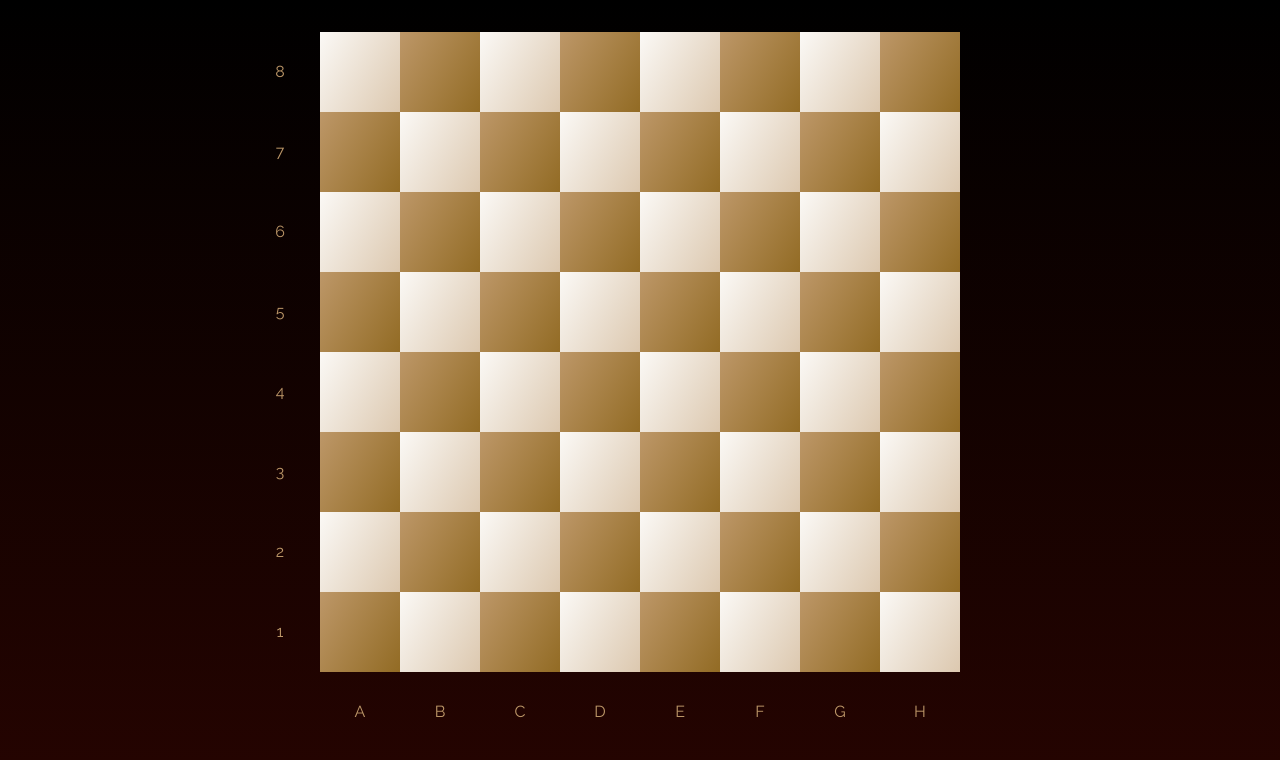
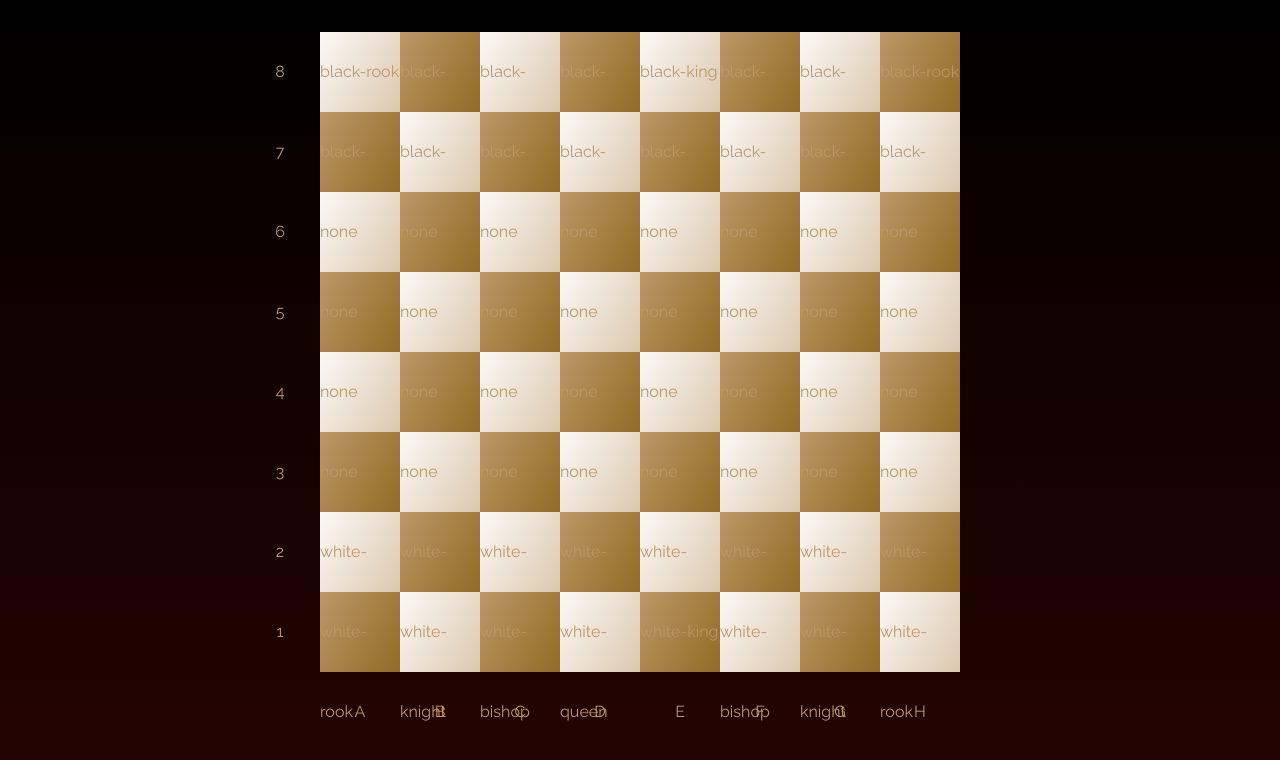
Before and after one commit to bespired/chess, a Vue app: page / in a window 1280 px wide. Shown: the top 760 px of the page. Built offline with nearby package versions, Linux system fonts and the light colour scheme.

Commit message:
constants

```diff
--- /dev/null
+++ b/src/classes/Constants.js
@@ -0,0 +1,10 @@
+export const setup= {
+	A : { 1: 'white-rook',   2: 'white-pawn', 7: 'black-pawn', 8: 'black-rook'   },
+	B : { 1: 'white-knight', 2: 'white-pawn', 7: 'black-pawn', 8: 'black-knight' },
+	C : { 1: 'white-bishop', 2: 'white-pawn', 7: 'black-pawn', 8: 'black-bishop' },
+	D : { 1: 'white-queen',  2: 'white-pawn', 7: 'black-pawn', 8: 'black-queen'  },
+	E : { 1: 'white-king',   2: 'white-pawn', 7: 'black-pawn', 8: 'black-king'   },
+	F : { 1: 'white-bishop', 2: 'white-pawn', 7: 'black-pawn', 8: 'black-bishop' },
+	G : { 1: 'white-knight', 2: 'white-pawn', 7: 'black-pawn', 8: 'black-knight' },
+	H : { 1: 'white-rook',   2: 'white-pawn', 7: 'black-pawn', 8: 'black-rook'   },
+}
--- a/src/components/ChessBoard.vue
+++ b/src/components/ChessBoard.vue
@@ -5,7 +5,7 @@
 			<div v-for="(rankletter, ranknumber) in ranks"
 					:key="`${rankletter}${file}`"
 					:class="tile(ranknumber, file)">
-				<!-- draw the piece -->
+				{{ pieceOn(rankletter, file) }}
 			</div>
 			<div class="none-tile"></div>
 		</div>
@@ -21,12 +21,15 @@
 </template>
 
 <script>
+import { setup } from '@/classes/Constants.js';
+
 export default {
 	name: 'ChessBoard',
 	data(){
 		return {
 			files: [ 8, 7, 6, 5, 4, 3, 2, 1],
 			ranks: ['A','B','C','D','E','F','G','H'],
+			squares: setup
 		}
 	},
 	methods: {
@@ -36,6 +39,10 @@ export default {
 				: "dark-tile"
 			;
 		},
+		pieceOn(rank, file) {
+			if ( this.squares[rank][file] === undefined ) return 'none';
+			return this.squares[rank][file];
+		}
 	}
 }
 </script>
```
